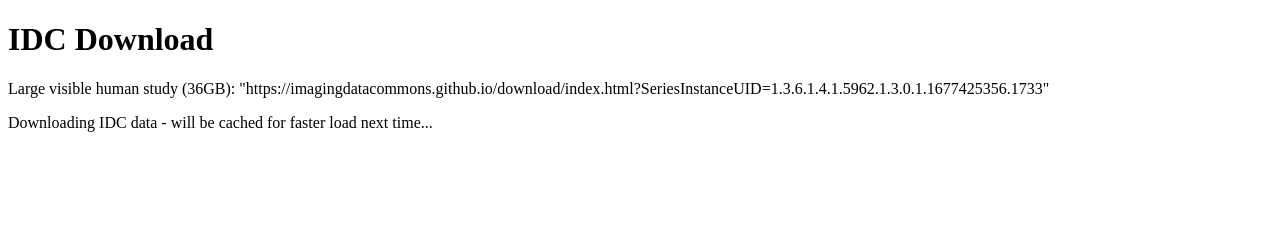
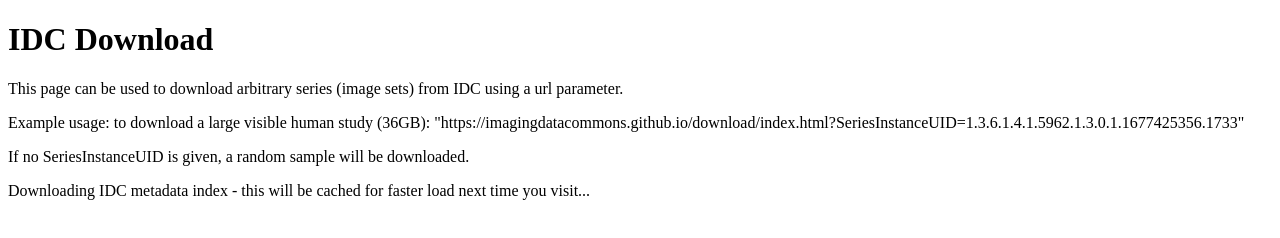
Before and after one commit to ImagingDataCommons/download, a plain HTML site: page index.html in a window 1280 px wide. Drawn offline with Linux system fonts and the light colour scheme.

Commit message:
Update instructions and improve feedback

```diff
--- a/index.html
+++ b/index.html
@@ -7,7 +7,9 @@
   </head>
   <body>
     <h1>IDC Download</h1>
-    <p> Large visible human study (36GB): "https://imagingdatacommons.github.io/download/index.html?SeriesInstanceUID=1.3.6.1.4.1.5962.1.3.0.1.1677425356.1733" </p>
+    <p>This page can be used to download arbitrary series (image sets) from IDC using a url parameter.</p>
+    <p> Example usage: to download a large visible human study (36GB): "https://imagingdatacommons.github.io/download/index.html?SeriesInstanceUID=1.3.6.1.4.1.5962.1.3.0.1.1677425356.1733" </p>
+    <p>If no SeriesInstanceUID is given, a random sample will be downloaded.</p>
     <div id="downloads"></div>
     <p id="progress"></p>
 
@@ -49,7 +51,7 @@
       })
     }
 
-    // either read from cache or download
+    // either read metadata from cache or download
     const cache = await caches.open('idc-download')
     const request = new Request('idc_data.json')
     const response = await cache.match(request)
@@ -60,9 +62,9 @@
       cachedData = JSON.parse(cachedJSON)
       collection_ids = cachedData.collection_ids
       idc_data = cachedData.idc_data
-      statusMessage("Data restored")
+      statusMessage("IDC metadata restored")
     } else {
-      statusMessage("Downloading IDC data - will be cached for faster load next time...")
+      statusMessage("Downloading IDC metadata index - this will be cached for faster load next time you visit...")
       hyparquet = await import('https://cdn.jsdelivr.net/npm/hyparquet@1.9.0/src/hyparquet.min.js')
       idc_index_url = "https://storage.googleapis.com/idc-index-data-mirror/idc_index-v21.parquet"
       idc_index_file = await hyparquet.asyncBufferFromUrl({ url: idc_index_url }) // wrap url for async fetching
@@ -98,6 +100,7 @@
       }
     } else {
       // Pick a random series to download
+      progressUpdate("No series instance uid provided, so picking a random patient")
       collection_id = collection_ids[Math.floor(Math.random() * collection_ids.length)]
       console.log("Random collection_id:", collection_id)
       idc_data = idc_data.filter((o) => o.collection_id === collection_id)
```
